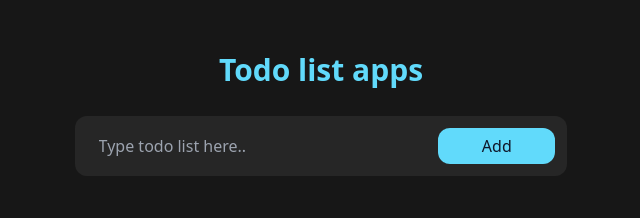
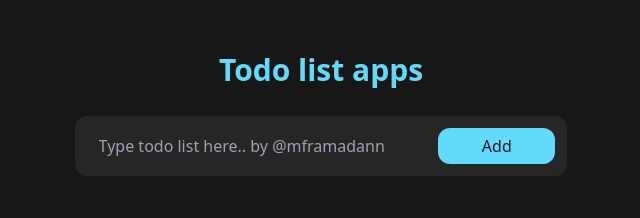
Before and after one commit to Ramadandev/todo-app, a React (Create React App) app: page / in a window 1280 px wide. Shown: the top 218 px of the page, without its empty margins (319-959 px from the left). Built offline with nearby package versions, Linux system fonts and the light colour scheme; no server answers.

Commit message:
set-allow-origin

```diff
--- a/src/components/TodoLists.jsx
+++ b/src/components/TodoLists.jsx
@@ -29,6 +29,8 @@ const TodoLists = () => {
     }
   };
 
+
+
   useEffect(() => {
     getDataTodos();
   }, []);
@@ -51,6 +53,7 @@ const TodoLists = () => {
               >
                 <i className="fa-solid fa-trash"></i>
               </button>
+
             </div>
           </div>
         ))}
--- a/src/components/TodosInputs.jsx
+++ b/src/components/TodosInputs.jsx
@@ -32,7 +32,7 @@ const TodoInputs = () => {
         <div className="w-full flex flex-row md:w-2/5 lg:w-2/5 sm:w-80 p-3 h-15 rounded-xl bg-[#262626]">
           <input
             type="text"
-            placeholder="Type todo list here.."
+            placeholder="Type todo list here.. by @mframadann"
             className="flex-0 text-white w-[75%] h-[2.27rem] p-3 rounded-md bg-transparent outline-none"
             value={description}
             onChange={(e) => setDescription(e.target.value)}
```
